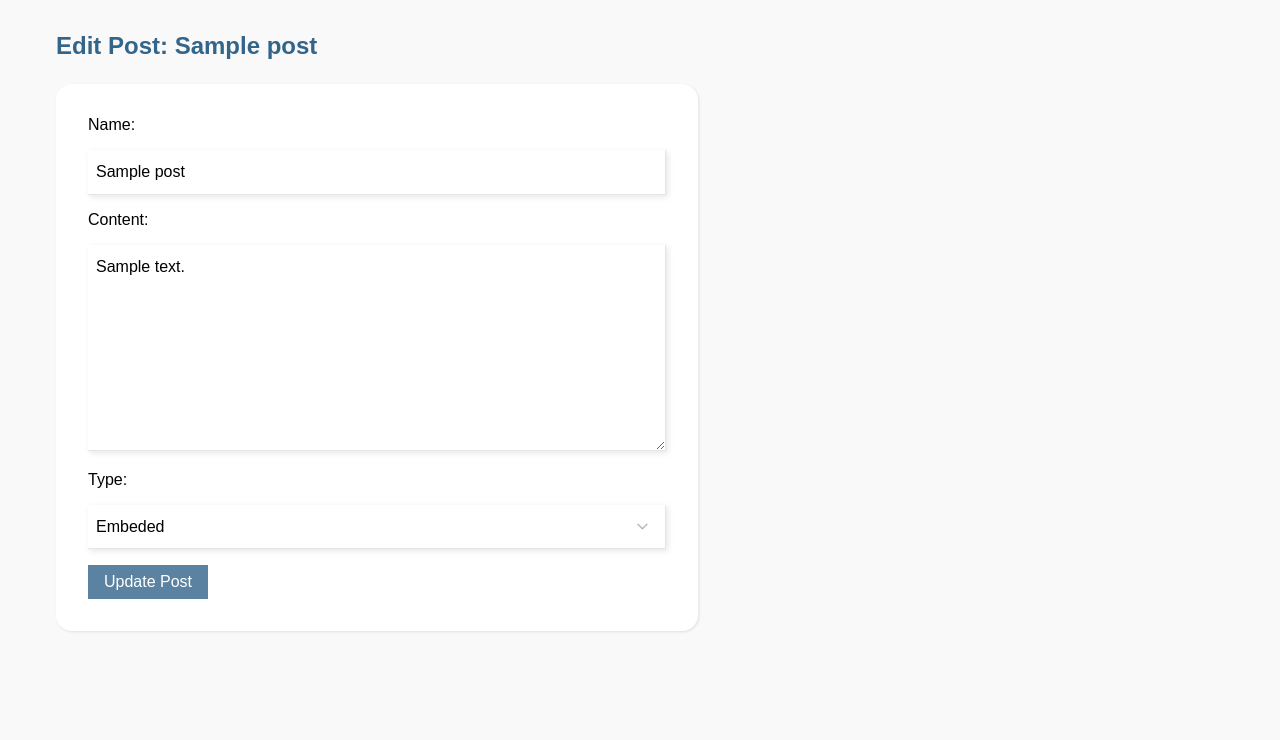
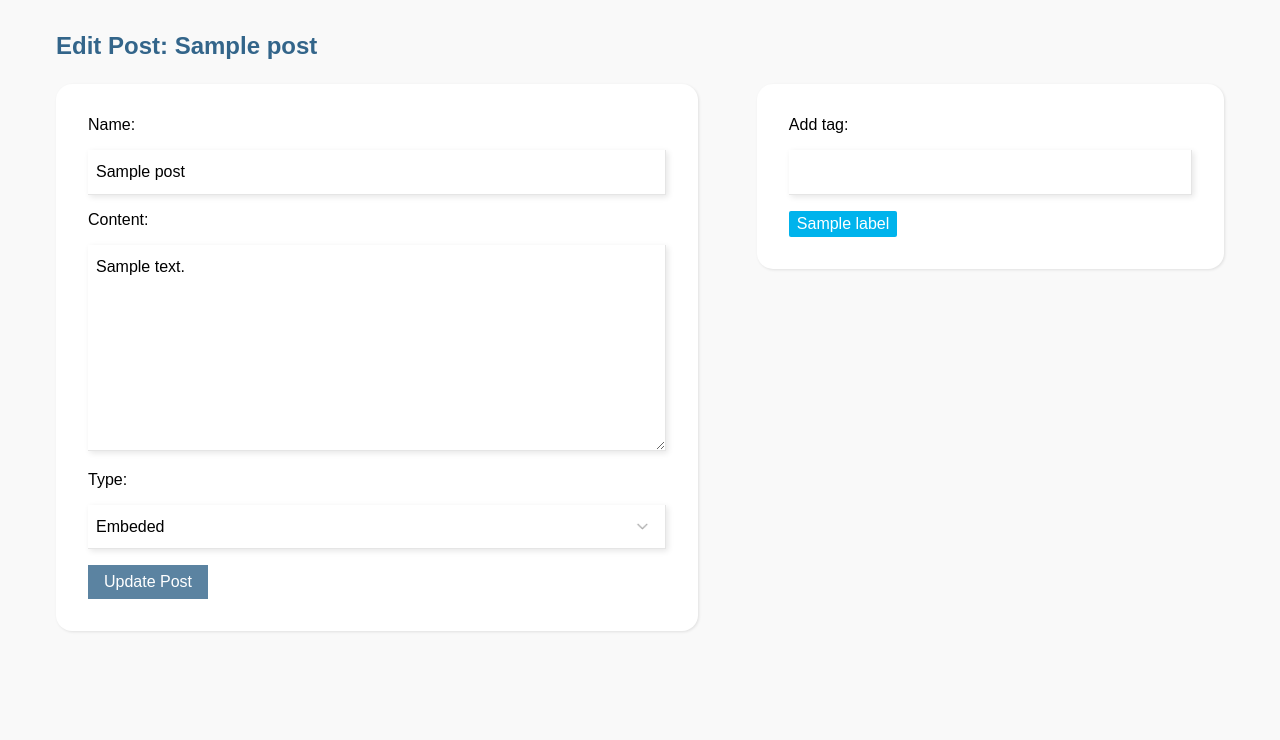
Before and after one commit to tian2992/afinidata-content-manager, a Django app: page /posts/1/edit in a window 1280 px wide. Shown: the part 60-800 px from the top of the page. Run offline with Django 3.2, Linux system fonts and the light colour scheme; tables that the repository leaves empty hold one stand-in row (values such as "Sample post"); data that the repository does not hold is empty; parts of the project's set-up code (start-up, migrations or seed data) failed here and were passed over.

Commit message:
added models, frontend for labels and extras

```diff
--- a/posts/models.py
+++ b/posts/models.py
@@ -48,8 +48,8 @@ class Feedback(models.Model):
 
 
 class Label(models.Model):
-    name = models.CharField(max_length=255)
-    parent = models.ForeignKey('Label', on_delete=models.CASCADE, default=0)
+    name = models.CharField(max_length=255, unique=True)
+    parent = models.ForeignKey('Label', on_delete=models.CASCADE, null=True)
     created_at = models.DateTimeField(auto_now_add=True)
     updated_at = models.DateTimeField(auto_now=True)
     posts = models.ManyToManyField(Post)
--- /dev/null
+++ b/posts/static/js/edit-post.js
@@ -0,0 +1,111 @@
+((w) => {
+    w.onload = () => {
+        const POST_FORM_CONTAINER = document.querySelector('.edit-post-form')
+
+        if(POST_FORM_CONTAINER) {
+            const TAGS_DATALIST = document.querySelector('#tags-datalist')
+            const TAGS_INPUT = document.querySelector('#tags-input')
+            const TAGS_CONTENT = document.querySelector('.tags-content')
+            const POST_ID = POST_FORM_CONTAINER.dataset.postId
+            const DOMAIN = w.location.origin
+            const TAGS_PATH = '/posts/tags'
+            const CREATE_TAG_PATH = '/posts/tags/create'
+            const POST_TAGS_PATH = (id) => `/posts/${id}/get_tags`
+            const ADD_POST_TAG_PATH = (id) => `/posts/${id}/set_tag`
+
+            function createOption(value) {
+                let option = document.createElement('option')
+                option.value = value
+                return option
+            }
+
+            function createLabel(item) {
+                let label = document.createElement('span')
+                label.innerText = item.name
+                label.dataset.tagId = item.id
+                label.classList.add('tag-item')
+                return label
+            }
+
+            async function setInputEvent(input, tags, postTags) {
+                let process = async event => {
+                    if(event.keyCode === 13) {
+                        let tag = tags.find(item => item.name === event.target.value)
+                        if(!tag) {
+                            let result = await createTag(event.target.value)
+                            if(result.status === 'created') {
+                                input.value = ""
+                                tags.push(result.data)
+                                await setTagsForDataList(TAGS_DATALIST, tags, postTags)
+                                input.removeEventListener(process)
+                                await setInputEvent(input, tags, postTags)
+                            }
+                        } else {
+                            let postTag = postTags.find(item => item.name === event.target.value)
+                            if(!postTag) {
+                                let result = await setTagToPost(POST_ID, event.target.value)
+                                console.log(result)
+                            }
+                        }
+
+                    }
+                }
+                input.addEventListener('keyup', process)
+            }
+
+            async function createTag(name) {
+                let body = new FormData()
+                body.append('name', name)
+                let uri = `${DOMAIN}${CREATE_TAG_PATH}`
+                let result = await fetch(uri, {
+                    method: 'post',
+                    body
+                })
+                result = await result.json()
+                return result
+            }
+
+            async function setTagToPost(id, tagName) {
+                let body = new FormData()
+                let method = 'post'
+                body.append('name', tagName)
+                let uri = `${DOMAIN}${ADD_POST_TAG_PATH(id)}`
+                let request = await fetch(uri, {method, body})
+                let response = await request.json()
+                return response
+            }
+
+            async function getTags(domain, path) {
+                let uri = `${domain}${path}`
+                let tags = await fetch(uri, {method: 'get'})
+                tags = await tags.json()
+                return tags
+            }
+
+            async function setTagsForDataList(dataList, tagsArray, postTagsArray) {
+                dataList.innerHTML = ""
+                console.log(tagsArray)
+                console.log(postTagsArray)
+                tagsArray.map(tag => console.log(postTagsArray.includes(tag)))
+                tagsArray.map(tag => !postTagsArray.includes(tag) && dataList.appendChild(createOption(tag.name)))
+            }
+
+            let setPostTags = async (element, tags) => {
+                element.innerHTML = ''
+                tags.map(tag => element.appendChild(createLabel(tag)))
+            }
+
+            async function main() {
+                let tags = await getTags(DOMAIN, TAGS_PATH)
+                let postTags = await getTags(DOMAIN, POST_TAGS_PATH(POST_ID))
+                tags = tags.data
+                postTags = postTags.data
+                setPostTags(TAGS_CONTENT, postTags)
+                await setTagsForDataList(TAGS_DATALIST, tags, postTags)
+                await setInputEvent(TAGS_INPUT, tags, postTags)
+            }
+
+            main()
+        }
+    }
+})(window)
--- a/posts/static/stylesheets/style.css
+++ b/posts/static/stylesheets/style.css
@@ -63,6 +63,8 @@ header h1 {
     padding: 2em 0;
     display: flex;
     flex-wrap: wrap;
+    align-items: flex-start;
+    justify-content: space-between;
 }
 
 .post-form h1 {
@@ -72,7 +74,8 @@ header h1 {
     width: 100%;
 }
 
-.post-form form {
+.post-form form,
+.post-form .tags{
     background: #fff;
     padding: 2em;
     width: 55%;
@@ -80,17 +83,21 @@ header h1 {
     box-shadow: 1px 1px 3px rgba(0,0,0, .1);
 }
 
-.post-form form label {
+.post-form .tags {
+    width: 40%;
+}
+
+.post-form label {
     display: block;
     width: 100%;
     font-size: 1em;
     margin-bottom: 1em;
 }
 
-.post-form form input[type="text"],
-.post-form form input[type="email"],
-.post-form form textarea,
-.post-form form select{
+.post-form input[type="text"],
+.post-form input[type="email"],
+.post-form textarea,
+.post-form select {
     width: 100%;
     border: none;
     border-bottom: 1px solid rgba(0,0,0, .1);
@@ -136,3 +143,19 @@ header h1 {
     padding: .5em 1em;
     cursor: pointer;
 }
+
+.tags-content {
+    display: flex;
+    align-items: flex-start;
+    justify-content: flex-start;
+    flex-wrap: wrap;
+}
+
+.tag-item {
+    display: block;
+    margin-right: 5px;
+    padding: 4px 8px;
+    border-radius: 2px;
+    color: #fff;
+    background: #00B3EC;
+}
--- a/posts/templates/posts/base.html
+++ b/posts/templates/posts/base.html
@@ -20,4 +20,5 @@
 </body>
     {% block scripts %}{% endblock %}
     <script src="{% static 'js/post.js' %}"></script>
+    <script src="{% static 'js/edit-post.js' %}"></script>
 </html>
--- a/posts/templates/posts/edit.html
+++ b/posts/templates/posts/edit.html
@@ -3,7 +3,7 @@
 {% block title %}Edit{% endblock %}
 
 {% block content %}
-    <section class="post-form">
+    <section class="post-form edit-post-form" data-post-id="{{ post.pk }}">
         <div class="container">
             <article class="form-content">
             <h1>Edit Post: {{ post.name }}</h1>
@@ -29,6 +29,13 @@
                         <input type="submit" value="Update Post">
                     </div>
                 </form>
+                <div class="tags">
+                    <label for="">Add tag: </label>
+                    <input type="text" id="tags-input" list="tags-datalist">
+                    <datalist id="tags-datalist"></datalist>
+
+                    <div class="tags-content"></div>
+                </div>
             </article>
         </div>
     </section>
--- a/posts/urls.py
+++ b/posts/urls.py
@@ -1,5 +1,5 @@
 from django.urls import path
-from posts.views import HomeView, new_post, post, edit_interaction, feedback, edit_post
+from posts.views import HomeView, new_post, post, edit_interaction, feedback, edit_post, create_tag, tags, set_tag_to_post, get_tags_for_post
 
 app_name = 'posts'
 
@@ -9,5 +9,9 @@ urlpatterns = [
     path('new/', new_post, name="new"),
     path('interaction/<int:id>/edit/', edit_interaction, name="interaction-edit"),
     path('feedback/', feedback, name="feedback"),
-    path('<int:id>/edit', edit_post, name="edit-post")
+    path('<int:id>/edit', edit_post, name="edit-post"),
+    path('tags/create', create_tag, name="create-tag"),
+    path('tags/', tags, name='tags'),
+    path('<int:id>/set_tag', set_tag_to_post, name="set-tag-to-post"),
+    path('<int:id>/get_tags', get_tags_for_post, name="get-tags-for-post")
 ]
--- a/posts/views.py
+++ b/posts/views.py
@@ -1,9 +1,10 @@
 from django.views.generic import TemplateView
-from posts.models import Post, Interaction, Feedback
+from posts.models import Post, Interaction, Feedback, Label
 from django.shortcuts import get_object_or_404, render
 from posts.forms import CreatePostFormModel, CreatePostForm
 from django.http import JsonResponse, Http404
 from django.views.decorators.csrf import csrf_exempt
+from django.core import serializers
 from datetime import datetime
 
 
@@ -177,3 +178,106 @@ def edit_post(request, id):
         except:
             print('not found')
         return JsonResponse(dict(hello='world'))
+
+
+@csrf_exempt
+def create_tag(request):
+
+    if request.method == 'POST':
+        print(request)
+        try:
+            name = request.POST['name']
+        except:
+            name = None
+        if not name:
+            return JsonResponse(dict(status='error', error='Param name not defined'))
+
+        possible_tag = Label.objects.filter(name=name)
+
+        if len(possible_tag) > 0:
+            return JsonResponse(dict(status='error', error='Label exists'))
+
+        new_label = Label.objects.create(name=name)
+
+        if new_label:
+            return JsonResponse(dict(status='created', data=dict(id=new_label.pk, name=new_label.name)))
+
+        else:
+            return JsonResponse(dict(status='error', error='not identified error'))
+
+    else:
+        raise Http404('Not found')
+
+
+@csrf_exempt
+def tags(request):
+    tags = Label.objects.all()
+    show_tags = []
+
+    for tag in tags:
+        new_tag = dict(id=tag.pk, name=tag.name)
+        show_tags.append(new_tag)
+
+    return JsonResponse(dict(status='founded', data=show_tags))
+
+@csrf_exempt
+def set_tag_to_post(request, id):
+    if request.method == 'POST':
+
+        try:
+            post = Post.objects.get(id=id)
+        except:
+            post = None
+
+        if not post:
+            return JsonResponse(dict(status='error', error='Post with id not exists'))
+
+        try:
+            tag = request.POST['name']
+        except:
+            tag = None
+
+        if not tag:
+            return JsonResponse(dict(status='error', error='param tag not present'))
+
+        try:
+            tag = Label.objects.get(name=tag)
+        except:
+            tag = None
+
+        if not tag:
+            return JsonResponse(dict(status='error',
+                                     error='tag with name {name} not exist'.format(name=request.POST['name'])))
+
+        tags = post.label_set.filter(id=tag.pk)
+
+        if len(tags) > 0:
+            return JsonResponse(dict(status='error', error='posts has tag now'))
+
+        tag.posts.add(post)
+        return JsonResponse(dict(status='added', data=dict(id=tag.pk, name=tag.name)))
+    else:
+        raise Http404('Not found')
+
+@csrf_exempt
+def get_tags_for_post(request, id):
+
+    if request.method == 'GET':
+        try:
+            post = Post.objects.get(id=id)
+        except:
+            post = None
+
+        if not post:
+            return JsonResponse(dict(status='error', error='Post with id not exists'))
+
+        tags = post.label_set.all()
+        show_tags = []
+
+        for tag in tags:
+            show_tags.append(dict(id=tag.pk, name=tag.name))
+
+        return JsonResponse(dict(status='founded', data=show_tags))
+
+    else:
+        raise Http404('Not found')
```
